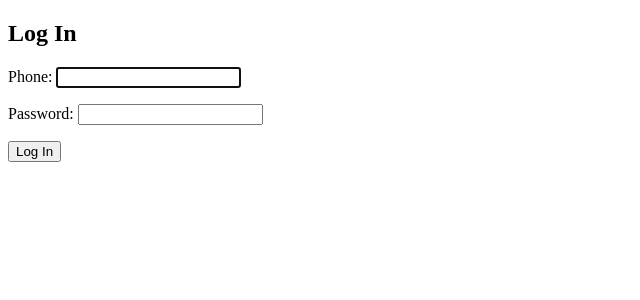
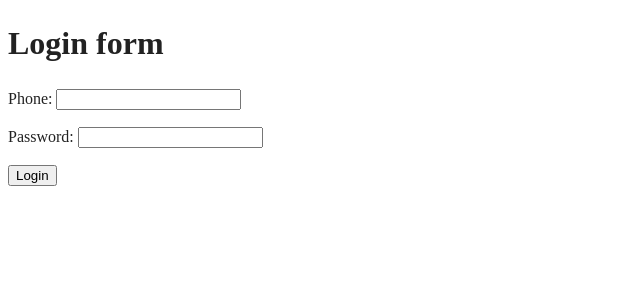
Before and after one commit to MrYazdan/TheVoice, a Django app: page /login/ in a window 1280 px wide. Shown: the top 300 px of the page, without its empty margins (0-640 px from the left). Run offline with Django 3.2, Linux system fonts and the light colour scheme.

Commit message:
rebase login html

```diff
--- a/templates/layout/_Head.html
+++ b/templates/layout/_Head.html
@@ -1,6 +1,6 @@
 {% load static %}
 <!-- CSS plugins -->
-<link rel="stylesheet" href="{% static "css/tailwind.min.css" %}">
+{#<link rel="stylesheet" href="{% static "css/tailwind.min.css" %}">#}
 <link rel="stylesheet" href="{% static "css/main.css" %}">
 <!--  JS plugins-->
 <script src="{% static "js/jquery-3.5.1.min.js" %}"></script>
--- a/templates/registration/login.html
+++ b/templates/registration/login.html
@@ -1,18 +1,11 @@
-<!doctype html>
-<html lang="en">
-<head>
-    <meta charset="UTF-8">
-    <meta name="viewport"
-          content="width=device-width, user-scalable=no, initial-scale=1.0, maximum-scale=1.0, minimum-scale=1.0">
-    <meta http-equiv="X-UA-Compatible" content="ie=edge">
-    <title>Login</title>
-</head>
-<body>
-    <h2>Log In</h2>
-    <form method="post">
+{% extends "base.html" %}
+{% load i18n %}
+{% block title %}{% translate "Login" %}{% endblock %}
+{% block body %}
+    <h1 class="text-center py-8">{% translate "Login form" %}</h1>
+    <form method="post" class="pt-8 border-t-2 border-black text-center w-50 mx-auto block">
         {% csrf_token %}
         {{ form.as_p }}
-        <button type="submit">Log In</button>
+        <input type="submit" value="{% translate "Login" %}" class="block rounded-md py-2 px-3 text-center cursor-pointer">
     </form>
-</body>
-</html>
+{% endblock %}
```
